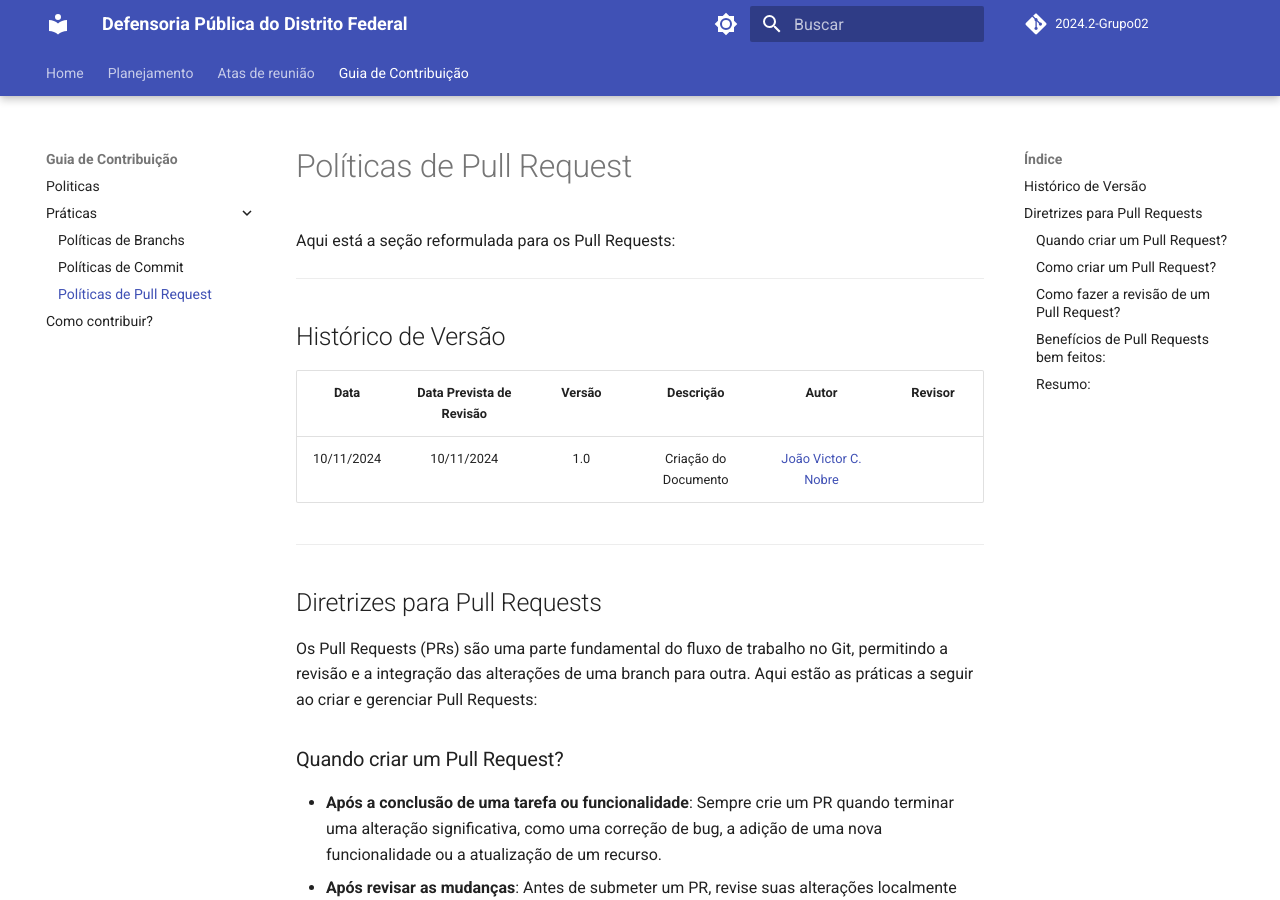
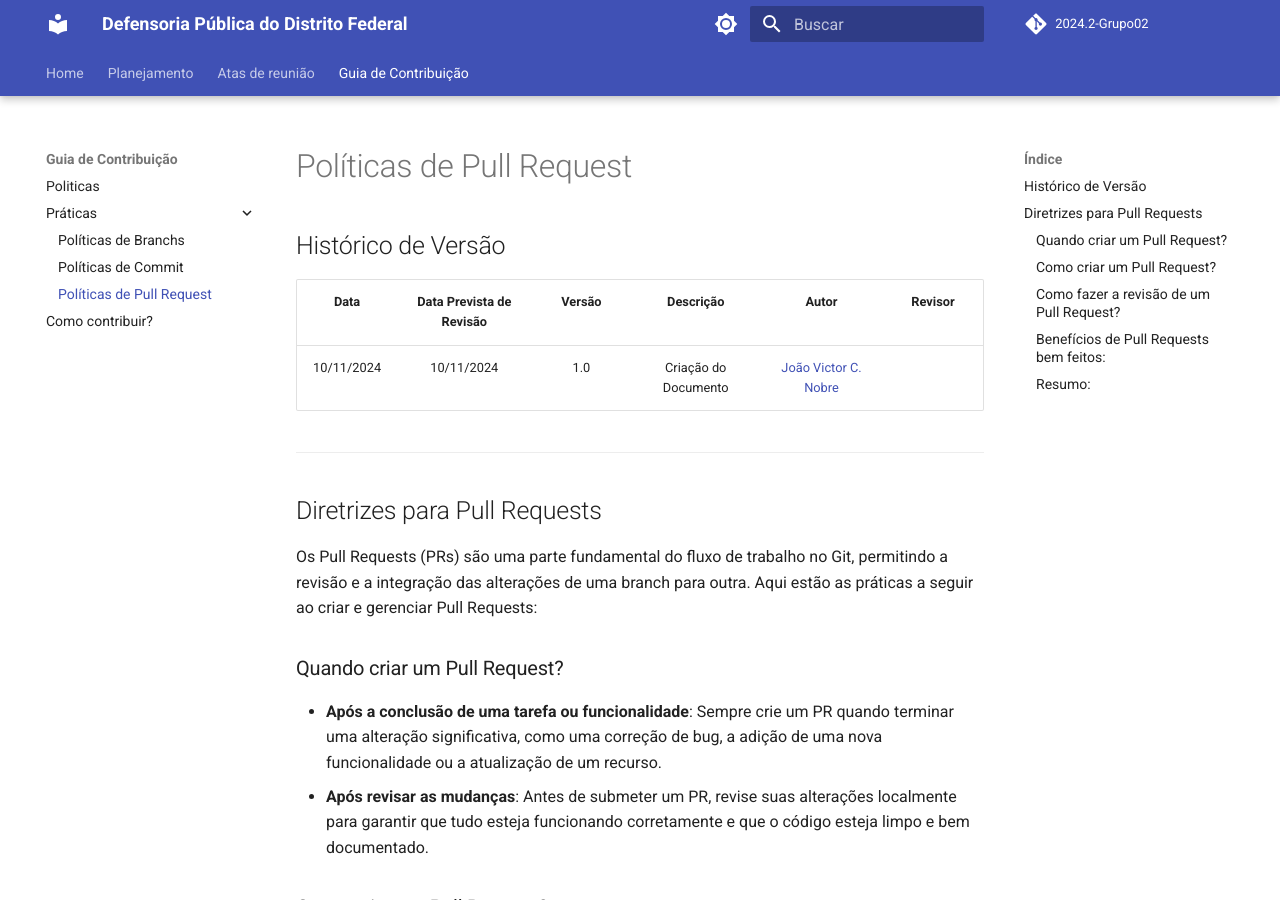
Before and after one commit to Interacao-Humano-Computador/2024.2-Grupo02, an MkDocs documentation site: the page built from docs/Contribuição/Politicas/PullRequest.md, in a window 1280 px wide and 900 px high. Built offline with MkDocs 1.6.1 and Material for MkDocs 9.7.7, drawn with Linux system fonts in a browser that asks for light colours; comment, search, counter and statistics services are not loaded.

Commit message:
[fix] PullRequest page

```diff
--- a/docs/Contribuição/Politicas/PullRequest.md
+++ b/docs/Contribuição/Politicas/PullRequest.md
@@ -1,7 +1,3 @@
-Aqui está a seção reformulada para os Pull Requests:
-
----
-
 ## Histórico de Versão
 
 |    Data    | Data Prevista de Revisão | Versão |          Descrição           |                   Autor                    |                Revisor                 |
```
